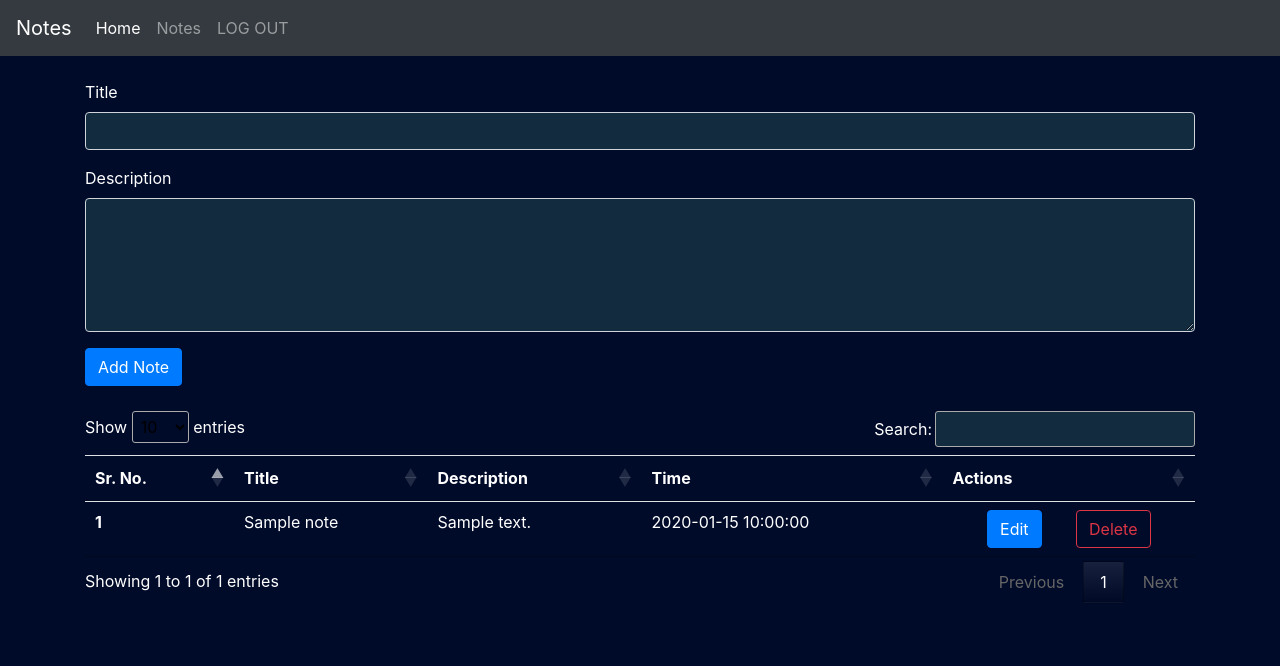
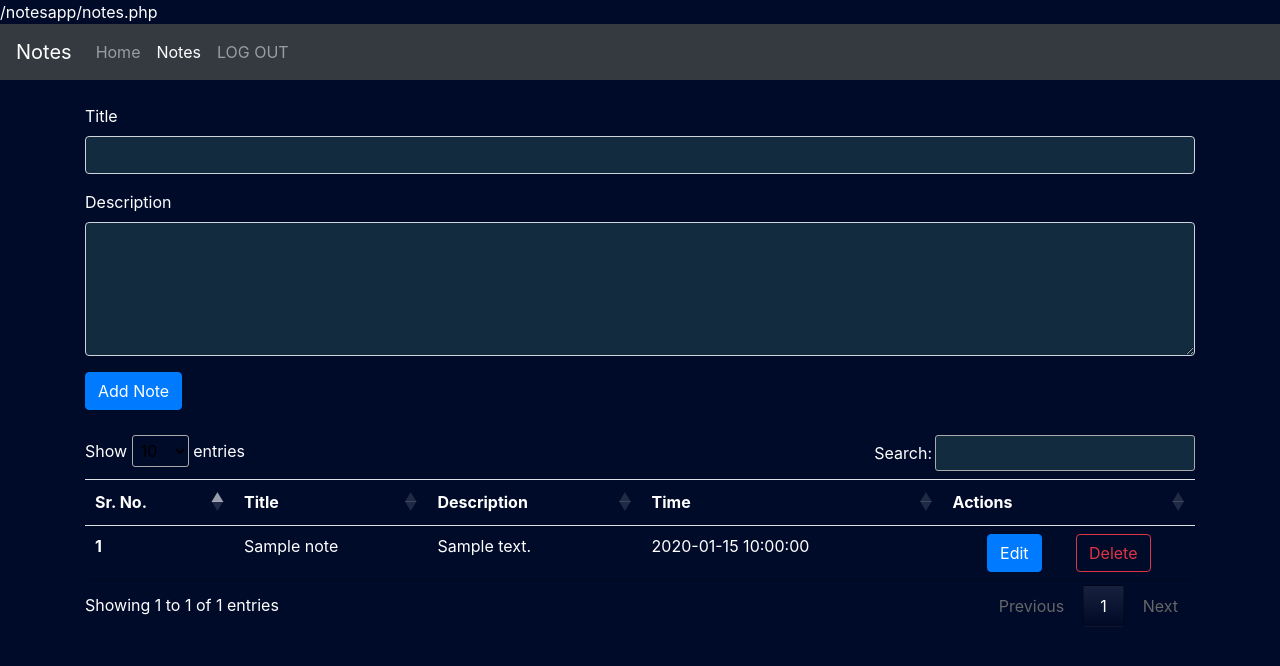
Before and after one commit to Sandipv2/notesapp, a PHP site: page /notesapp/notes.php in a window 1280 px wide. Shown: the top 666 px of the page. Run offline with PHP 8.4, Linux system fonts and the light colour scheme; the visitor is signed in with stand-in values (Sample User, id 1); tables that the repository leaves empty or names only in its code hold one stand-in row (values such as "Sample post"); some libraries are stand-ins or nearby versions.

Commit message:
nav links bug fixed! redirect to notes.php when delete. ALL OK

```diff
--- a/components/_navbar.php
+++ b/components/_navbar.php
@@ -1,5 +1,29 @@
 <?php
+$uri = $_SERVER['REQUEST_URI'];
+$home = false;
+$login = false;
+$singup = false;
+$notes = false;
 
+switch ($uri) {
+    case '/notesapp/':
+        $home = true;
+        break;
+
+    case '/notesapp/login.php':
+        $login = true;
+        break;
+
+    case '/notesapp/signup.php':
+        $signup = true;
+        break;
+
+    case '/notesapp/notes.php':
+        $notes = true;
+        break;
+}
+
+echo $uri;
 echo "
 <nav class='navbar navbar-expand-lg navbar-dark bg-dark'>
 <a class='navbar-brand' href='#'>Notes</a>
@@ -9,22 +33,23 @@ echo "
 
 <div class='collapse navbar-collapse' id='navbarSupportedContent'>
     <ul class='navbar-nav mr-auto'>
-        <li class='nav-item active'>
-            <a class='nav-link' href='/notesapp'>Home <span class='sr-only'>(current)</span></a>
+
+        <li class='nav-item ";if($home){echo "active";}echo"'>
+         <a class='nav-link' href='/notesapp'>Home <span class='sr-only'>(current)</span></a>
         </li>";
         if(!isset($_SESSION['username'])) {
             echo "
             <li class='nav-item'>
-                <a class='nav-link' href='/notesapp/login.php'>LOGIN</a>
+                <a class='nav-link ";if($login){echo "active";}echo "' href='/notesapp/login.php'>LOGIN</a>
             </li>
-            <li class='nav-item'>
+            <li class='nav-item ";if($signup){echo "active";}echo "'>
                 <a class='nav-link' href='/notesapp/signup.php'>SIGN UP</a>
             </li>
         ";
         }
         else if(isset($_SESSION['username']) && $_SESSION['username'] != "") {
             echo "<li class='nav-item'>
-                <a class='nav-link' href='/notesapp/notes.php'>Notes</a>
+                <a class='nav-link ";if($notes){echo "active";}echo "' href='/notesapp/notes.php'>Notes</a>
             </li>
             <li class='nav-item'>
                 <a class='nav-link' href='/notesapp/logout.php'>LOG OUT</a>
--- a/notes.php
+++ b/notes.php
@@ -20,6 +20,7 @@ if (isset($_GET['delete'])) {
     $delete = true;
     $sql = "DELETE FROM `notes` WHERE `id` = $id";
     $result = mysqli_query($conn, $sql);
+    header("location:notes.php");
 }
 
 if ($_SERVER['REQUEST_METHOD'] == 'POST') {
```
